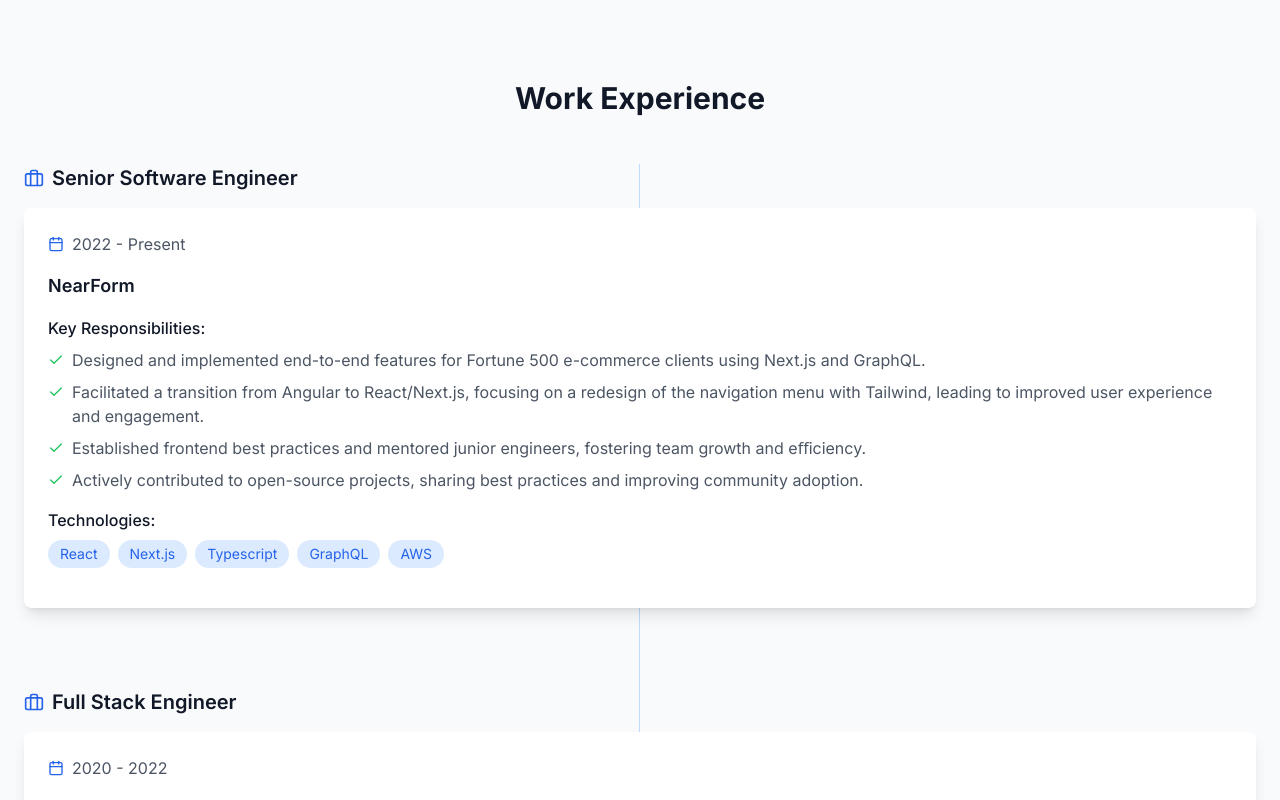
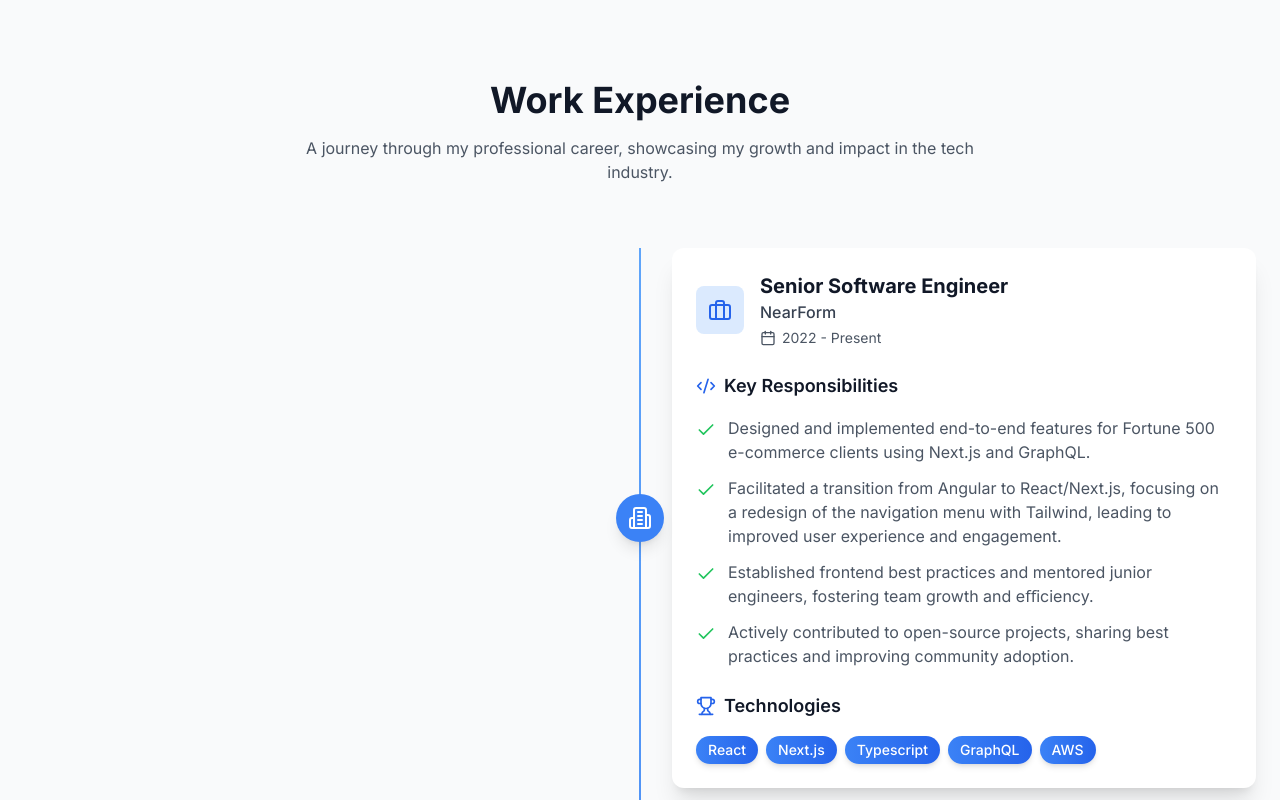
Before and after one commit to djm158/portfolio, a React (Vite) app: page / in a window 1280 px wide. Shown: the part 800-1600 px from the top of the page. Built offline with nearby package versions, Linux system fonts and the light colour scheme.

Commit message:
feat: work experience design lift

```diff
--- a/src/components/WorkExperience.tsx
+++ b/src/components/WorkExperience.tsx
@@ -1,6 +1,13 @@
 import { motion } from "framer-motion";
 import { useInView } from "react-intersection-observer";
-import { Briefcase, Calendar, Check } from "lucide-react";
+import {
+  Briefcase,
+  Calendar,
+  Check,
+  Building2,
+  Code2,
+  Trophy,
+} from "lucide-react";
 import type { WorkExperience as WorkExperienceType } from "../types";
 
 const experiences: WorkExperienceType[] = [
@@ -74,94 +81,116 @@ const WorkExperience = () => {
 
   return (
     <section id="experience" className="py-20 bg-gray-50 dark:bg-gray-800">
-      <div className="container mx-auto px-6">
-        <motion.h2
+      <div className="container mx-auto px-4 sm:px-6">
+        <motion.div
           initial={{ opacity: 0, y: 20 }}
           animate={inView ? { opacity: 1, y: 0 } : {}}
-          className="text-3xl font-bold text-center mb-12"
+          className="text-center mb-16"
         >
-          Work Experience
-        </motion.h2>
+          <h2 className="text-4xl font-bold mb-4">Work Experience</h2>
+          <p className="text-gray-600 dark:text-gray-400 max-w-2xl mx-auto">
+            A journey through my professional career, showcasing my growth and
+            impact in the tech industry.
+          </p>
+        </motion.div>
 
         <div ref={ref} className="relative">
           {/* Timeline line */}
-          <div className="absolute left-1/2 transform -translate-x-px h-full w-px bg-blue-200 dark:bg-blue-800" />
+          <div className="absolute left-[22px] md:left-1/2 transform md:-translate-x-px h-full w-0.5 bg-gradient-to-b from-blue-400 to-blue-600 dark:from-blue-600 dark:to-blue-800" />
 
           {experiences.map((experience, index) => (
             <motion.div
               key={experience.id}
               initial={{ opacity: 0, x: index % 2 === 0 ? -50 : 50 }}
               animate={inView ? { opacity: 1, x: 0 } : {}}
-              transition={{ delay: index * 0.2 }}
-              className={`relative mb-12 md:mb-20`}
+              transition={{
+                delay: index * 0.2,
+                duration: 0.5,
+                ease: "easeOut",
+              }}
+              className={`relative mb-12 md:mb-20 group`}
             >
-              <div className={`flex items-center mb-4`}>
-                <div className="flex items-center">
-                  <Briefcase className="w-5 h-5 text-blue-600 mr-2" />
-                  <h3 className="text-xl font-semibold">{experience.role}</h3>
+              <div
+                className={`flex flex-col md:flex-row items-start md:items-center gap-4 md:gap-8 pl-[60px] md:pl-0 ${
+                  index % 2 === 0 ? "md:flex-row-reverse" : ""
+                }`}
+              >
+                {/* Timeline node */}
+                <div
+                  className={`absolute left-0 md:left-1/2 transform md:-translate-x-1/2 w-11 h-11 md:w-12 md:h-12 bg-blue-500 dark:bg-blue-600 rounded-full flex items-center justify-center shadow-lg z-10 top-0 md:top-1/2 md:-mt-6`}
+                >
+                  <Building2 className="w-5 h-5 md:w-6 md:h-6 text-white" />
+                </div>
+
+                {/* Content card */}
+                <div className="w-full md:w-[calc(50%-2rem)]">
+                  <motion.div
+                    whileHover={{ scale: 1.02 }}
+                    className="bg-white dark:bg-gray-900 rounded-xl shadow-xl p-4 sm:p-6 transition-all duration-300 hover:shadow-2xl"
+                  >
+                    <div className="flex items-center gap-3 sm:gap-4 mb-4 sm:mb-6">
+                      <div className="p-2 sm:p-3 bg-blue-100 dark:bg-blue-900 rounded-lg">
+                        <Briefcase className="w-5 h-5 sm:w-6 sm:h-6 text-blue-600 dark:text-blue-400" />
+                      </div>
+                      <div>
+                        <h3 className="text-lg sm:text-xl font-bold">
+                          {experience.role}
+                        </h3>
+                        <h4 className="text-base text-gray-700 dark:text-gray-300 font-medium mb-1">
+                          {experience.company}
+                        </h4>
+                        <div className="flex items-center text-gray-600 dark:text-gray-400 text-sm">
+                          <Calendar className="w-4 h-4 mr-1.5" />
+                          <span>{experience.duration}</span>
+                        </div>
                       </div>
                     </div>
 
-              <div
-                className={`bg-white dark:bg-gray-900 rounded-lg shadow-lg p-6`}
+                    <div className="mb-4 sm:mb-6">
+                      <h4 className="text-base sm:text-lg font-semibold mb-3 sm:mb-4 flex items-center">
+                        <Code2 className="w-4 h-4 sm:w-5 sm:h-5 mr-2 text-blue-600" />
+                        Key Responsibilities
+                      </h4>
+                      <ul className="space-y-2 sm:space-y-3">
+                        {experience.responsibilities.map(
+                          (responsibility, i) => (
+                            <motion.li
+                              key={i}
+                              initial={{ opacity: 0, x: -10 }}
+                              animate={{ opacity: 1, x: 0 }}
+                              transition={{ delay: 0.1 * i }}
+                              className="flex items-start group"
                             >
-                <div className="flex items-center mb-4">
-                  <Calendar className="w-4 h-4 text-blue-600 mr-2" />
-                  <span className="text-gray-600 dark:text-gray-400">
-                    {experience.duration}
-                  </span>
-                </div>
-
-                <h4 className="text-lg font-semibold mb-4">
-                  {experience.company}
-                </h4>
-
-                <div className="space-y-4">
-                  <div>
-                    <h5 className="font-medium mb-2">Key Responsibilities:</h5>
-                    <ul className="space-y-2">
-                      {experience.responsibilities.map((responsibility, i) => (
-                        <li key={i} className="flex items-start">
-                          <Check className="w-4 h-4 text-green-500 mt-1 mr-2 flex-shrink-0" />
-                          <span className="text-gray-600 dark:text-gray-400">
+                              <Check className="w-4 h-4 sm:w-5 sm:h-5 text-green-500 mt-1 mr-2 sm:mr-3 flex-shrink-0" />
+                              <span className="text-sm sm:text-base text-gray-600 dark:text-gray-400 group-hover:text-gray-900 dark:group-hover:text-gray-200 transition-colors">
                                 {responsibility}
                               </span>
-                        </li>
-                      ))}
+                            </motion.li>
+                          )
+                        )}
                       </ul>
                     </div>
 
-                  <div>
-                    <h5 className="font-medium mb-2">Technologies:</h5>
-                    <div className="flex flex-wrap gap-2">
+                    <div className="space-y-3 sm:space-y-4">
+                      <h4 className="text-base sm:text-lg font-semibold mb-2 sm:mb-4 flex items-center">
+                        <Trophy className="w-4 h-4 sm:w-5 sm:h-5 mr-2 text-blue-600" />
+                        Technologies
+                      </h4>
+                      <div className="flex flex-wrap gap-1.5 sm:gap-2">
                         {experience.technologies.map((tech, i) => (
-                        <span
+                          <motion.span
                             key={i}
-                          className="px-3 py-1 bg-blue-100 dark:bg-blue-900 text-blue-600 dark:text-blue-300 rounded-full text-sm"
+                            initial={{ opacity: 0, scale: 0.8 }}
+                            animate={{ opacity: 1, scale: 1 }}
+                            transition={{ delay: 0.05 * i }}
+                            className="px-2.5 py-1 sm:px-3 sm:py-1 text-xs sm:text-sm bg-gradient-to-r from-blue-500 to-blue-600 dark:from-blue-600 dark:to-blue-700 text-white rounded-full font-medium shadow-md hover:shadow-lg transform hover:-translate-y-0.5 transition-all duration-300"
                           >
                             {tech}
-                        </span>
+                          </motion.span>
                         ))}
                       </div>
                     </div>
-
-                  <div>
-                    {experience.achievements.length > 0 && (
-                      <>
-                        <h5 className="font-medium mb-2">Key Achievements:</h5>
-                        <ul className="space-y-2">
-                          {experience.achievements.map((achievement, i) => (
-                            <li key={i} className="flex items-start">
-                              <Check className="w-4 h-4 text-green-500 mt-1 mr-2 flex-shrink-0" />
-                              <span className="text-gray-600 dark:text-gray-400">
-                                {achievement}
-                              </span>
-                            </li>
-                          ))}
-                        </ul>
-                      </>
-                    )}
-                  </div>
+                  </motion.div>
                 </div>
               </div>
             </motion.div>
```
Lines whose indentation alone changed are shown as unchanged.
